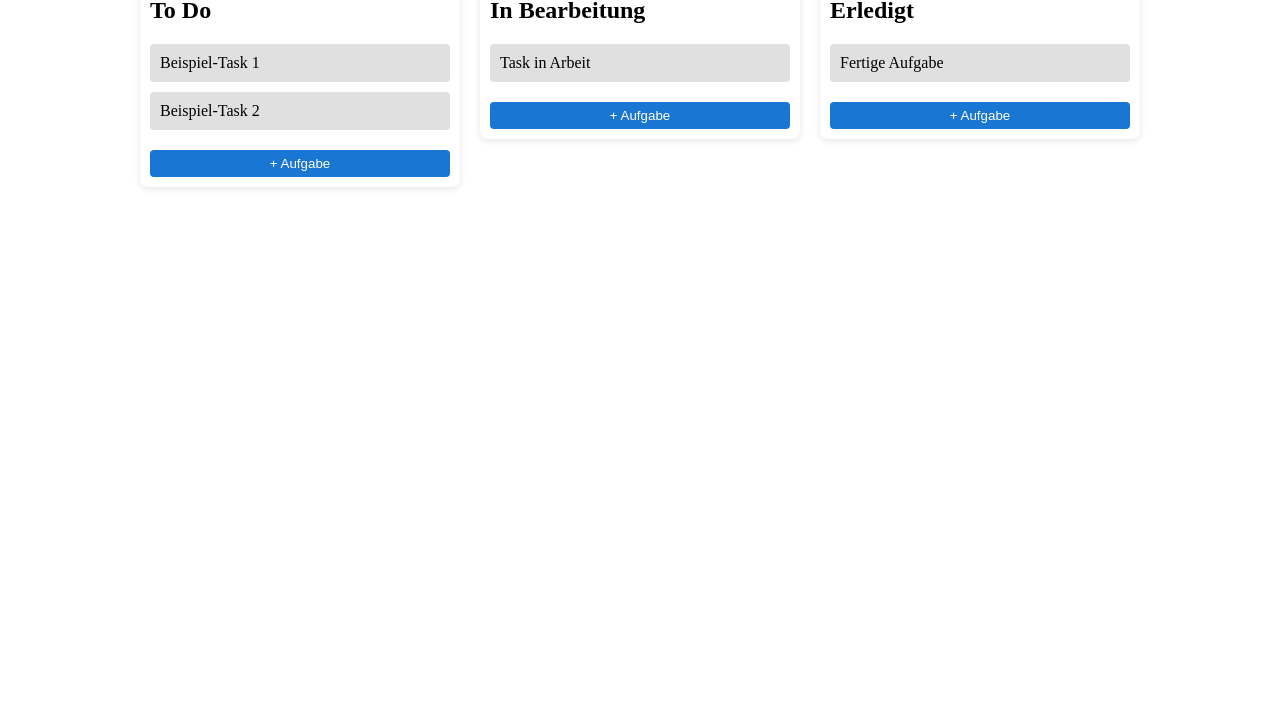
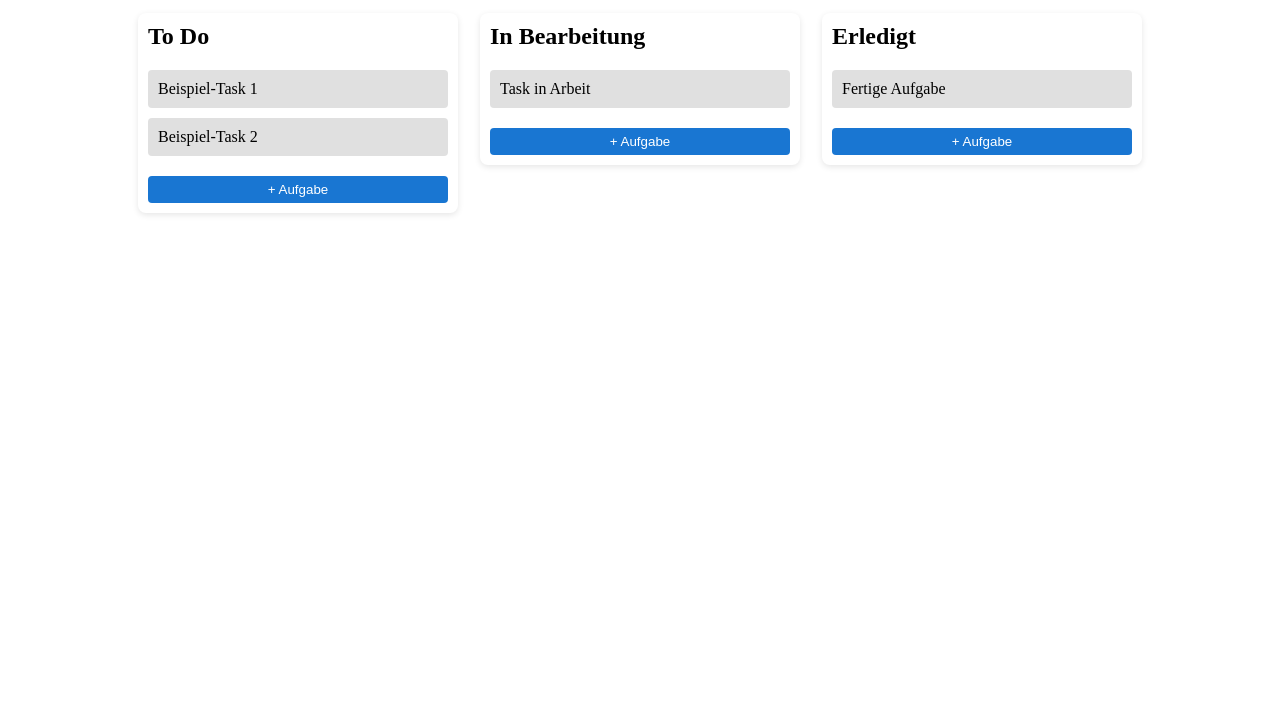
Before and after one commit to TheReff14/jubilant-spoon, a plain HTML site: page index.html in a window 1280 px wide. Shown: the part 93-800 px from the top of the page. Drawn offline with Linux system fonts and the light colour scheme.

Commit message:
nur ein paar Zahlen

```diff
--- a/index.html
+++ b/index.html
@@ -3,8 +3,8 @@
 <head>
   <meta charset="UTF-8">
   <meta name="viewport" content="width=device-width, initial-scale=1.0">
-  <title>Mein Kanban Board</title>
-  <link rel="stylesheet" href="styles.css">
+  <title>Mein Kanban Board Entwurf</title>
+  <link rel="stylesheet" href="styles.css"> git
 </head>
 <body>
 
--- a/script.js
+++ b/script.js
@@ -1,3 +1,5 @@
 alert("Welcome to Jubilant Spoon!");
 alert("We are glad to have you here!");
 alert("Please enjoy your stay and let us know if you need any assistance.");
+alert("Have a great day ahead!");
+alert("Thank you for visiting Jubilant Spoon!");
--- a/styles.css
+++ b/styles.css
@@ -12,7 +12,7 @@
 
     .board {
       display: flex;
-      gap: 20px;
+      gap: 22px;
       justify-content: center;
       align-items: flex-start;
     }
```
